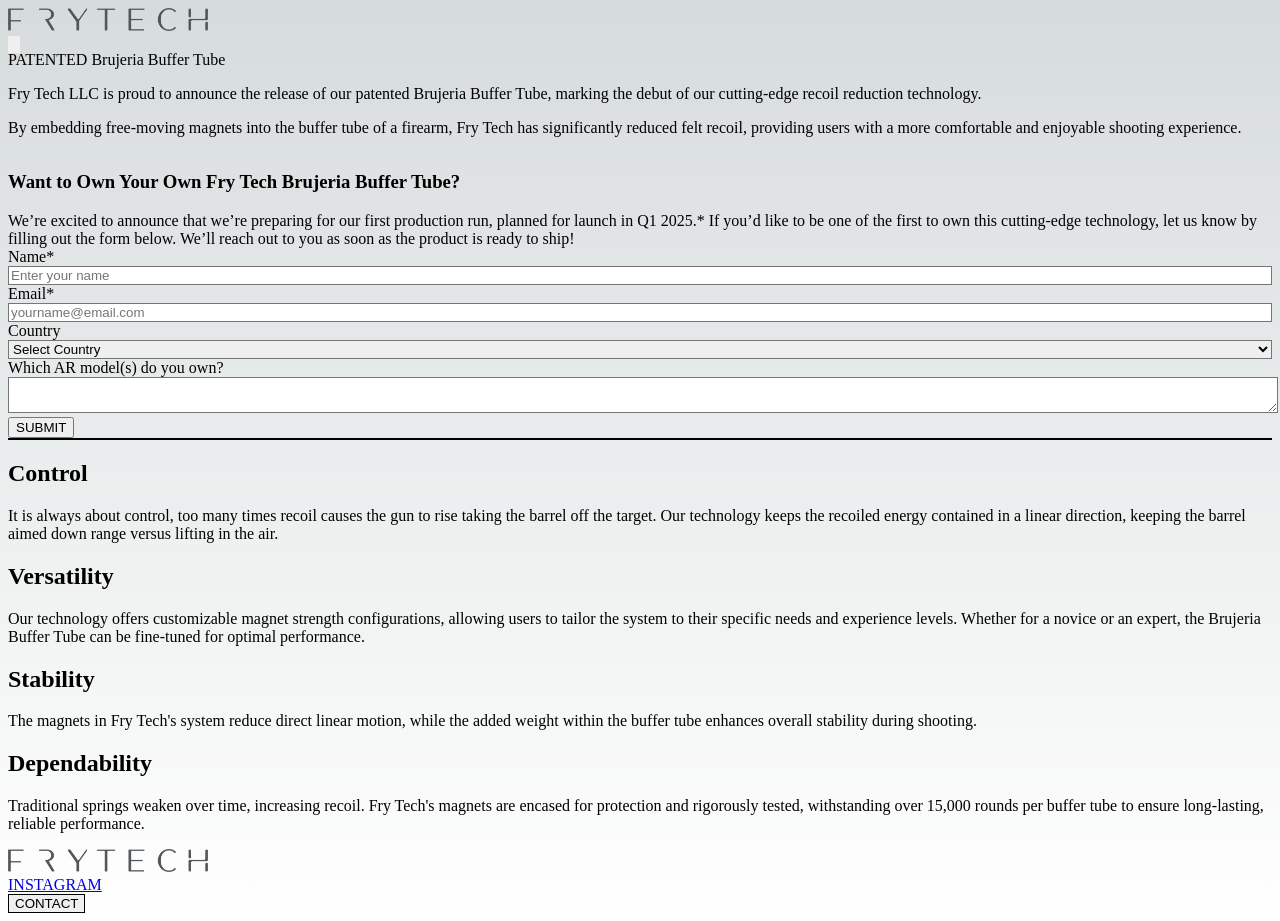
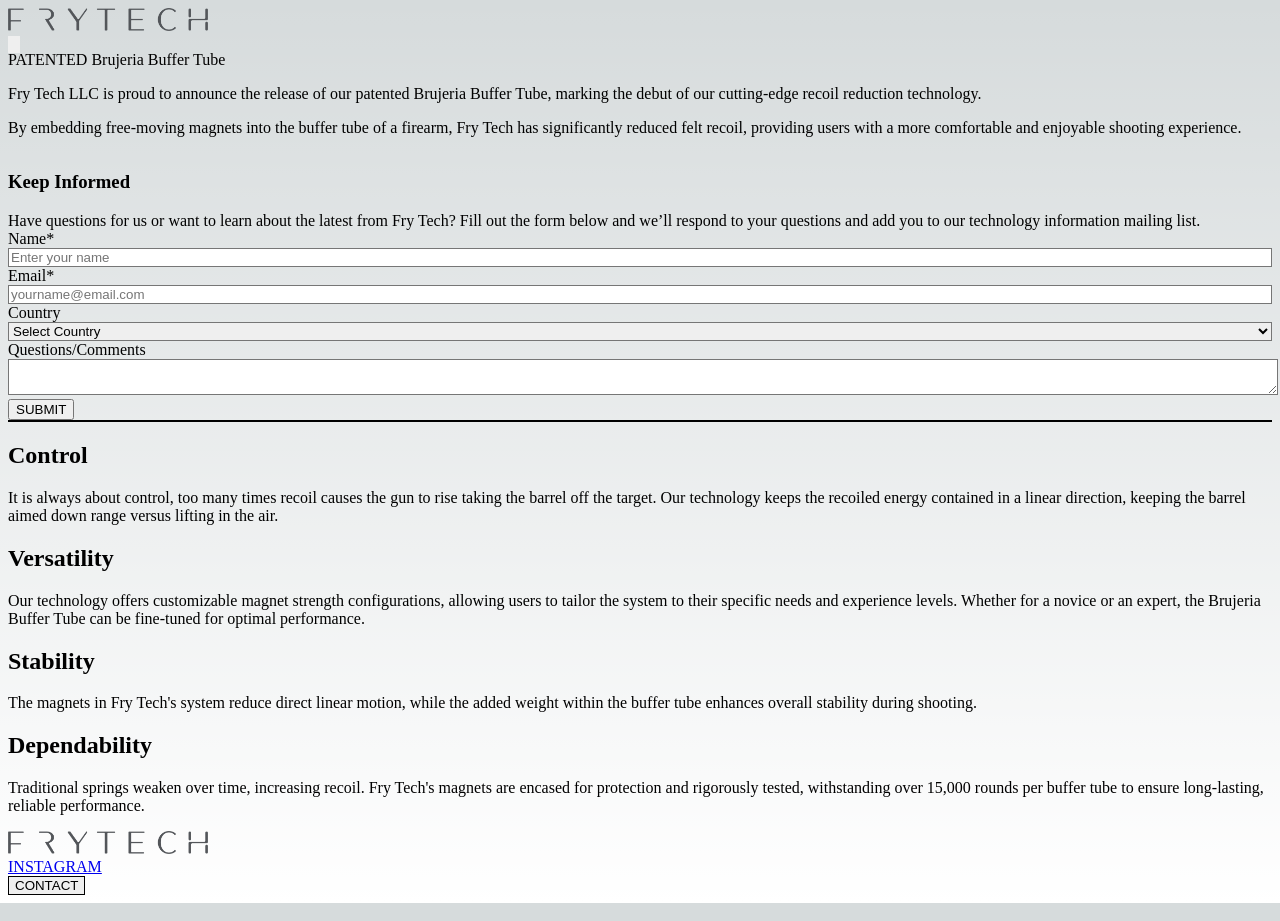
Before and after one commit to rogerkatona/frytech, a Next.js app: page / in a window 1280 px wide. Built offline with nearby package versions, Linux system fonts and the light colour scheme.

Commit message:
minor edits - from Doug

```diff
--- a/src/app/components/form.js
+++ b/src/app/components/form.js
@@ -209,7 +209,7 @@
                     )}
 
                     <div>
-                        <label className="">Which AR model(s) do you own?</label>
+                        <label className="">Questions/Comments</label>
                         <textarea
                             className="w-full border border-darkBlue.700 text-darkBlue.700 py-3 px-4 mb-4"
                             rows="2"
--- a/src/app/components/hero_index.js
+++ b/src/app/components/hero_index.js
@@ -20,11 +20,11 @@
                     </div>
                     <div className="w-full max-w-sm lg:max-w-xl">
                         <ReactPlayer
-                            controls={false}
+                            controls={true}
                             playing={false}
                             width="100%" // Ensure the video takes full width of the container
                             height="100%" // Maintain aspect ratio
-                            url="https://youtu.be/H0RnuminILA?si=SXsTZ3PqPAAKQ-b1"
+                            url="https://youtu.be/B450CzMm7-8"
                         />
                     </div>
                 </div>
@@ -36,11 +36,12 @@
                         <div className="lg:p-12 p-0  pb-6 ">
 
                             <h3 className="font-bebasNeue text-5xl text-gray.400">
-                                Want to Own Your Own Fry Tech Brujeria Buffer Tube?
+                                Keep Informed
                             </h3>
                             <div className="text-gray.400 text-xl leading-relaxed py-4">
-                                We’re excited to announce that we’re preparing for our first production run, planned for launch in Q1 2025.* If you’d like to be one of the first to own this cutting-edge technology, let us know by filling out the form below. We’ll reach out to you as soon as the product is ready to ship!
-                            </div>
+                                Have questions for us or want to learn about the latest from Fry
+                                Tech? Fill out the form below and we’ll respond to your questions and add you to
+                                our technology information mailing list. </div>
                             <Form />
 
                         </div>
```
